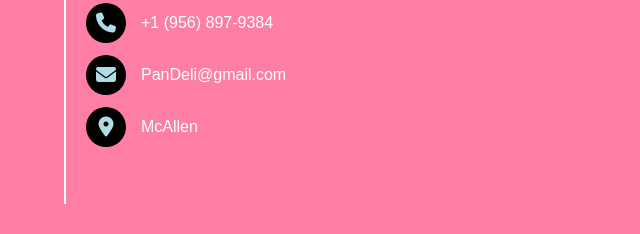
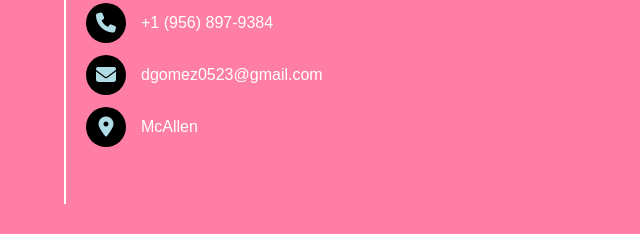
Before and after one commit to KVBMP/KVBMP.github.io, a plain HTML site: page products.html in a window 1280 px wide. Shown: the part 2005-2239 px from the top of the page, 576-1216 px from the left. Drawn offline with nearby package versions, Linux system fonts and the light colour scheme.

Commit message:
Update products.html

```diff
--- a/products.html
+++ b/products.html
@@ -196,7 +196,7 @@
                         </div>
                         <div class="footer-contactUs-cont">
                             <i class="fa-solid fa-envelope"></i>
-                            <p>PanDeli@gmail.com</p>
+                            <p>dgomez0523@gmail.com</p>
                         </div>
                         <div class="footer-contactUs-cont">
                             <i class="fa-solid fa-location-dot"></i>
```
